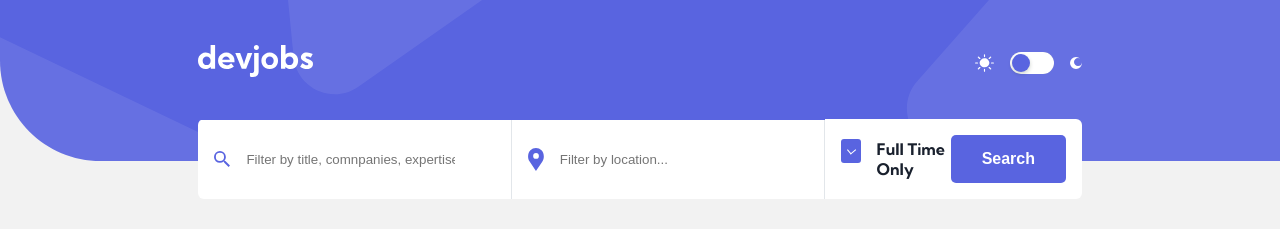
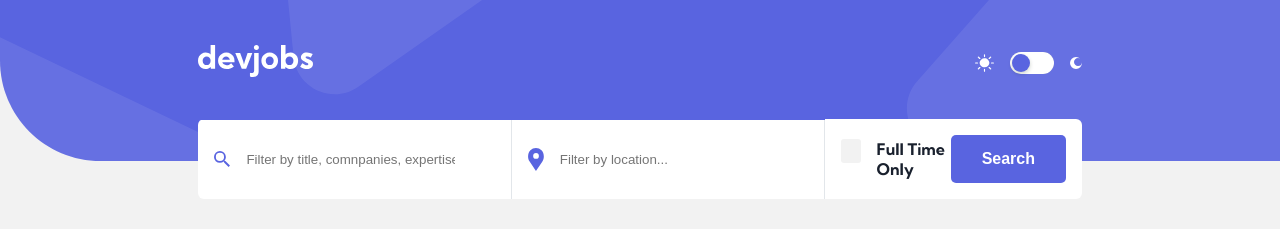
Before and after one commit to chiomaubaezuonu/devjobs, a React (Vite) app: page / in a window 1280 px wide. Shown: the top 229 px of the page. Built offline with nearby package versions, Linux system fonts and the light colour scheme.

Commit message:
Made checkbox functional

```diff
--- a/src/App.css
+++ b/src/App.css
@@ -158,7 +158,7 @@ body {
 
 
 
-.span1 {
+.tick-bg {
   background-color: var(--button-light-color);
   border-radius: 0.188rem;
   padding: 0.3rem;
@@ -168,7 +168,7 @@ body {
   cursor: pointer;
 }
 
-.span2 {
+.tick {
   display: block;
   border-left: 0.1rem solid white;
   border-bottom: 0.1rem solid white;
@@ -178,6 +178,12 @@ body {
   transform: rotate(320deg);
   margin-top: 0.18rem;
   margin-left: 0.1rem;
+}
+.unchecked{
+  background-color: var(--app-bg-color);
+}
+.untick{
+  display: none;
 }
 
 .jobs-list-container {
@@ -387,5 +393,7 @@ body {
 .load-more-btn.mobile{
   width: 100%;
 }
-
+.dark{
+   background-color: var(--text-color); /*why are cards  given background-color when I add this style in media query */
 }
+}
--- a/src/App.tsx
+++ b/src/App.tsx
@@ -16,7 +16,7 @@ import './App.css'
 //   apply: string,
 //   description: string,
 //   requirements: {
-//     contents: string,    Why does having this throw netlify error that `Job is declared but never used`
+//     contents: string,    Why does having this throw netlify error that `Job is declared but never used` and ask of the header curve too
 //     items: [],
 //   },
 //   role: {
@@ -33,10 +33,10 @@ function App() {
 
   const [darkTheme, setDarkTheme] = useState(false)
   const [displayedJobs, setDisplayedJobs] = useState(12)
+  const [isChecked, setIsChecked] = useState(false)
 
 
   const onChange = (checked: boolean) => {
-    console.log(checked)
     checked ? setDarkTheme(true) : setDarkTheme(false)
   };
 
@@ -46,7 +46,7 @@ function App() {
 
 
 
-
+console.log(isChecked)
   return (
     <>
 
@@ -66,8 +66,8 @@ function App() {
           <input type="text" className={`location-filter ${darkTheme ? "dark" : ""}`} placeholder='Filter by location...' />
           <div className={`job-hours-div ${darkTheme ? "dark" : ""}`}>
             <div className="hours">
-              <span className='span1'>
-                <span className='span2'>
+              <span className={`tick-bg ${!isChecked ? "unchecked" : ""}`} onClick={() =>  setIsChecked(!isChecked)}>
+                <span className={`tick ${!isChecked ? "untick" : ""}`}>
                 </span>
               </span>
               <span className='job-hours-text'>Full Time Only</span>
@@ -75,7 +75,7 @@ function App() {
             <button className='search-btn'>Search</button>
           </div>
           <div className="mobile-input-wrapper">
-            <input className="search-input-mobile" type="text" placeholder='filter by title...' required />
+            <input className={`search-input-mobile ${darkTheme ? "dark" : ""}`} type="text" placeholder='filter by title...' required />
             <img src="/images/filter-mobile.svg" className='mobile-filter' alt="filter-mobile" />
             <div className="search-icon-div">
               <img src="/images/mobile-search.svg" className='mobile-search' alt="mobile-search" />
```
